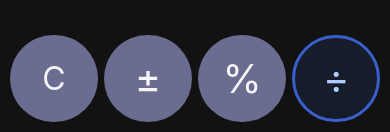
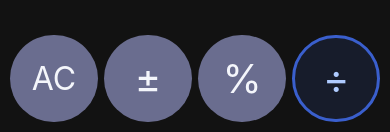
Before and after one commit to Jx1126/md-midterm, a React Native app in the folder calculator-app/: screen / in a window 390 px wide. Shown: the part 303-435 px from the top of the page. Built offline with nearby package versions, Linux system fonts and the light colour scheme.

Commit message:
feat: add function to toggle clear button between `AC` and `C` based on input state

```diff
--- a/calculator-app/App.js
+++ b/calculator-app/App.js
@@ -7,6 +7,7 @@ export default function App() {
   const [readyToReplace, setReadyToReplace] = useState(true);
   const [memoryValue, setMemoryValue] = useState(0);
   const [operatorValue, setOperatorValue] = useState(null);
+  const [allClear, setAllClear] = useState(true);
 
   const handleNumber = (value) => {
     if (readyToReplace) {
@@ -48,16 +49,22 @@ export default function App() {
 
   const buttonPressed = (value) => {
     if (!isNaN(value)) {
+      setAllClear(false);
       const updatedValue = handleNumber(value);
       setAnswerValue(updatedValue);
       return;
     }
 
     if (value === "C") {
-      setAnswerValue(0);
-      setMemoryValue(0);
-      setOperatorValue(null);
+      if (allClear) {
+        setAnswerValue(0);
+        setMemoryValue(0);
+        setOperatorValue(null);
+      } else {
+        setAnswerValue(0);
+      }
       setReadyToReplace(true);
+      setAllClear(true);
       return;
     }
 
@@ -114,7 +121,7 @@ export default function App() {
       <View style={styles.container}>
         <View style={styles.row}>
           <TouchableOpacity style={[styles.button, styles.functionButton]} onPress={() => buttonPressed("C")} >
-            <Text style={styles.numericText}>C</Text>
+            <Text style={styles.numericText}>{ allClear ? "AC" : "C" }</Text>
           </TouchableOpacity>
           <TouchableOpacity style={[styles.button, styles.functionButton]} onPress={() => buttonPressed("+/-")} >
             <Text style={styles.functionText}>&#177;</Text>
```
